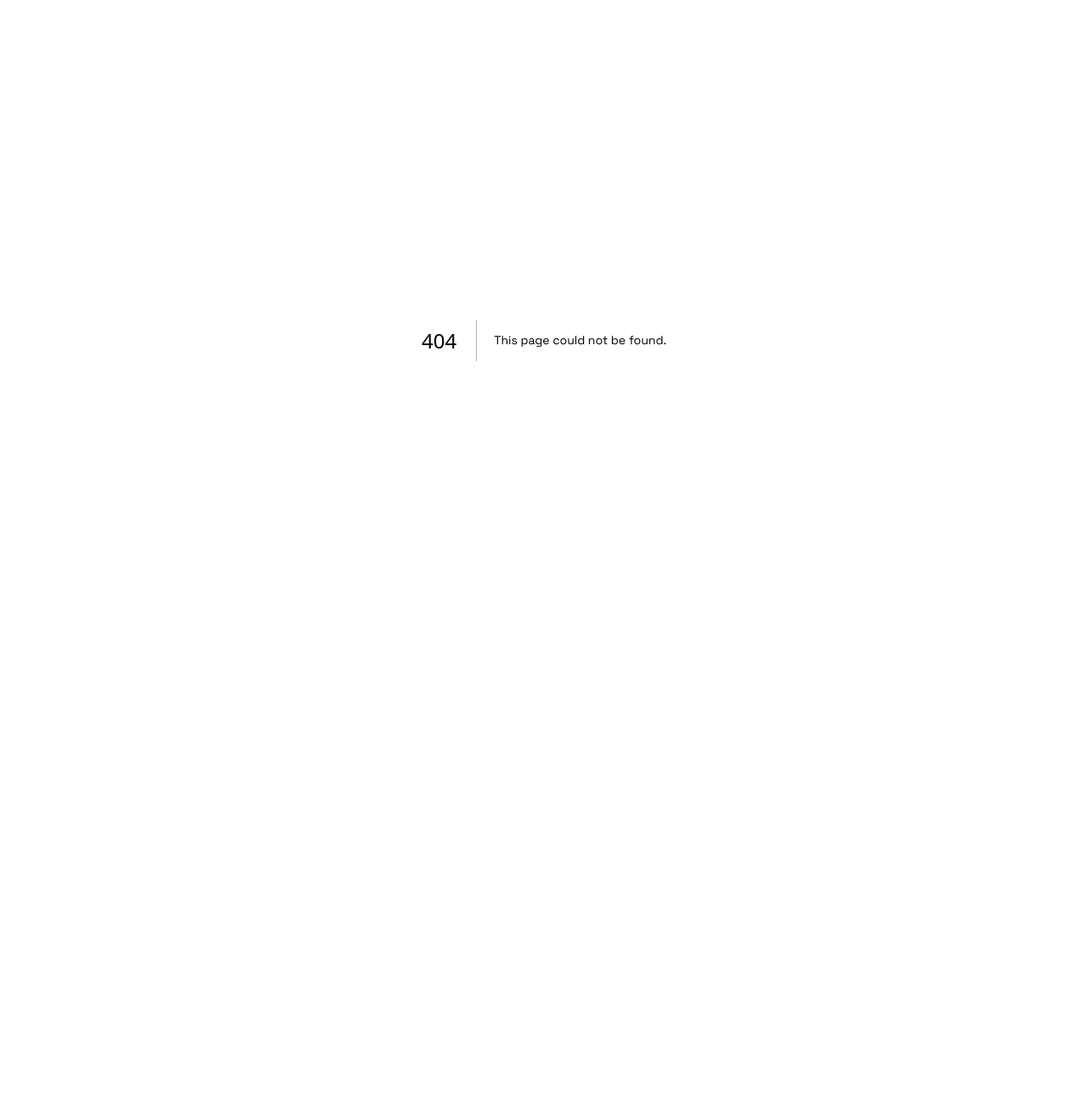
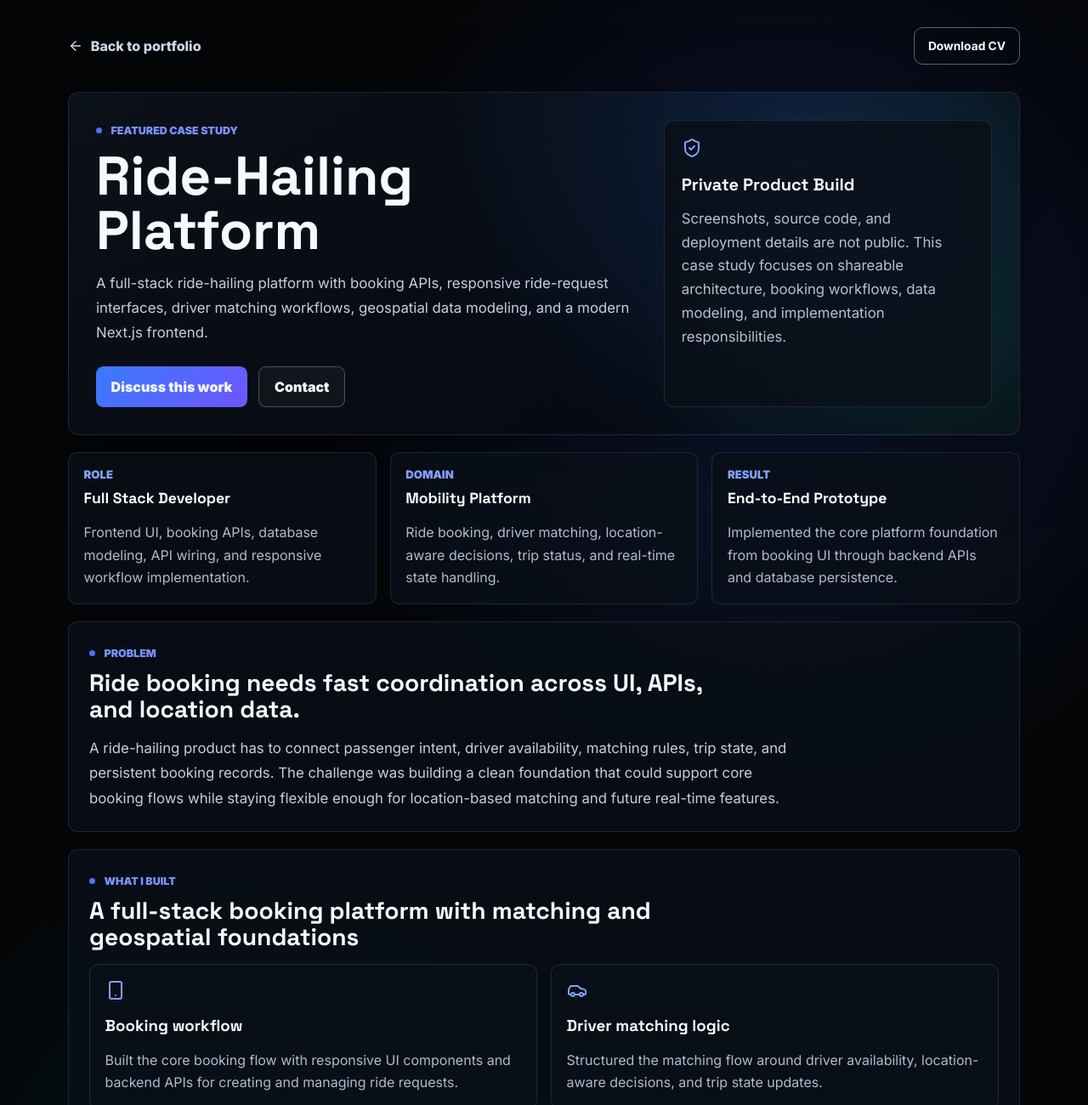
Before and after one commit to javejudiel/portfolio-nextjs, a Next.js app: page /projects/ride-hailing-platform in a window 1280 px wide. Before the commit this address had no page. Shown: the top 1300 px of the page at 85% size. Before the commit the page ends 800 px from the top, so only its background shows below. Built offline with nearby package versions, Linux system fonts and the light colour scheme.

Commit message:
Fixed Ride-hailing architecture image

```diff
--- a/app/globals.css
+++ b/app/globals.css
@@ -947,6 +947,13 @@ h2 {
     linear-gradient(145deg, rgba(12, 18, 28, 0.92), rgba(4, 7, 12, 0.96));
 }
 
+.ride-case-hero {
+  background:
+    radial-gradient(circle at 76% 18%, rgba(42, 127, 255, 0.17), transparent 25rem),
+    radial-gradient(circle at 94% 68%, rgba(39, 194, 184, 0.13), transparent 24rem),
+    linear-gradient(145deg, rgba(12, 18, 28, 0.92), rgba(4, 7, 12, 0.96));
+}
+
 .graph-map {
   position: relative;
   display: grid;
--- /dev/null
+++ b/app/projects/ride-hailing-platform/page.tsx
@@ -0,0 +1,252 @@
+import type { Metadata } from "next";
+import Image from "next/image";
+import Link from "next/link";
+import {
+  ArrowLeft,
+  Bot,
+  Car,
+  Database,
+  MapPinned,
+  RadioTower,
+  Route,
+  ShieldCheck,
+  Smartphone
+} from "lucide-react";
+import { profile } from "@/data/portfolio";
+
+const techStack = [
+  "Next.js",
+  "React",
+  "TypeScript",
+  "PostgreSQL",
+  "PostGIS",
+  "Drizzle ORM",
+  "Neon",
+  "Redis",
+  "API Routes",
+  "AI Assistance"
+];
+
+const highlights = [
+  {
+    title: "Booking workflow",
+    description:
+      "Built the core booking flow with responsive UI components and backend APIs for creating and managing ride requests.",
+    icon: Smartphone
+  },
+  {
+    title: "Driver matching logic",
+    description:
+      "Structured the matching flow around driver availability, location-aware decisions, and trip state updates.",
+    icon: Car
+  },
+  {
+    title: "Geospatial data layer",
+    description:
+      "Used PostgreSQL with location-aware data modeling for bookings, users, trips, and driver-related workflows.",
+    icon: MapPinned
+  },
+  {
+    title: "AI-assisted routing",
+    description:
+      "Designed an assistance layer for route and driver suggestions that can support booking decisions and user intent.",
+    icon: Bot
+  }
+];
+
+export const metadata: Metadata = {
+  title: "Ride-Hailing Platform | Jave Judiel",
+  description:
+    "Case study for a ride-hailing platform built with Next.js, TypeScript, PostgreSQL, Drizzle ORM, driver matching workflows, and responsive booking UI."
+};
+
+export default function RideHailingCaseStudy() {
+  return (
+    <main className="case-page">
+      <div className="case-shell">
+        <header className="case-header">
+          <Link className="back-link" href="/#projects">
+            <ArrowLeft size={18} />
+            Back to portfolio
+          </Link>
+          <a className="download-link" href={profile.cvPath} download>
+            Download CV
+          </a>
+        </header>
+
+        <section className="case-hero ride-case-hero">
+          <div>
+            <div className="section-label">
+              <span />
+              Featured Case Study
+            </div>
+            <h1>Ride-Hailing Platform</h1>
+            <p>
+              A full-stack ride-hailing platform with booking APIs,
+              responsive ride-request interfaces, driver matching workflows,
+              geospatial data modeling, and a modern Next.js frontend.
+            </p>
+            <div className="case-actions">
+              <a href={`mailto:${profile.email}?subject=Ride-hailing platform case study`}>
+                Discuss this work
+              </a>
+              <Link href="/#contact">Contact</Link>
+            </div>
+          </div>
+
+          <aside className="confidential-card">
+            <ShieldCheck size={24} />
+            <h2>Private Product Build</h2>
+            <p>
+              Screenshots, source code, and deployment details are not public.
+              This case study focuses on shareable architecture, booking
+              workflows, data modeling, and implementation responsibilities.
+            </p>
+          </aside>
+        </section>
+
+        <section className="case-grid case-summary-grid">
+          <article>
+            <span>Role</span>
+            <strong>Full Stack Developer</strong>
+            <p>Frontend UI, booking APIs, database modeling, API wiring, and responsive workflow implementation.</p>
+          </article>
+          <article>
+            <span>Domain</span>
+            <strong>Mobility Platform</strong>
+            <p>Ride booking, driver matching, location-aware decisions, trip status, and real-time state handling.</p>
+          </article>
+          <article>
+            <span>Result</span>
+            <strong>End-to-End Prototype</strong>
+            <p>Implemented the core platform foundation from booking UI through backend APIs and database persistence.</p>
+          </article>
+        </section>
+
+        <section className="case-section">
+          <div className="case-section-heading">
+            <div className="section-label">
+              <span />
+              Problem
+            </div>
+            <h2>Ride booking needs fast coordination across UI, APIs, and location data.</h2>
+          </div>
+          <p className="case-lede">
+            A ride-hailing product has to connect passenger intent, driver
+            availability, matching rules, trip state, and persistent booking
+            records. The challenge was building a clean foundation that could
+            support core booking flows while staying flexible enough for
+            location-based matching and future real-time features.
+          </p>
+        </section>
+
+        <section className="case-section">
+          <div className="case-section-heading">
+            <div className="section-label">
+              <span />
+              What I Built
+            </div>
+            <h2>A full-stack booking platform with matching and geospatial foundations</h2>
+          </div>
+          <div className="case-grid highlight-grid">
+            {highlights.map((item) => {
+              const Icon = item.icon;
+              return (
+                <article key={item.title}>
+                  <Icon size={24} />
+                  <h3>{item.title}</h3>
+                  <p>{item.description}</p>
+                </article>
+              );
+            })}
+          </div>
+        </section>
+
+        <section className="case-section graph-section">
+          <div className="case-section-heading">
+            <div className="section-label">
+              <span />
+              Architecture
+            </div>
+            <h2>Booking, matching, and data-flow architecture</h2>
+          </div>
+          <p className="case-lede">
+            This diagram keeps the major system responsibilities visible:
+            client apps, Next.js routing, booking APIs, driver matching and
+            location logic, AI assistance, Redis-backed real-time state, and
+            PostgreSQL persistence.
+          </p>
+          <div className="architecture-image">
+            <Image
+              src="/assets/img/ride-hailing-architecture.svg"
+              alt="Simplified ride-hailing platform architecture diagram"
+              width={1600}
+              height={1040}
+            />
+          </div>
+        </section>
+
+        <section className="case-section case-two-column">
+          <div>
+            <div className="section-label">
+              <span />
+              Impact
+            </div>
+            <h2>Practical outcomes</h2>
+            <ul className="case-list">
+              <li>Built responsive passenger-facing ride booking UI components.</li>
+              <li>Implemented core booking APIs and backend workflow boundaries.</li>
+              <li>Modeled users, bookings, trips, and location-aware entities in PostgreSQL.</li>
+              <li>Designed the architecture for driver matching, cached state, and AI-assisted route suggestions.</li>
+            </ul>
+          </div>
+
+          <div>
+            <div className="section-label">
+              <span />
+              Tech Stack
+            </div>
+            <h2>Tools used</h2>
+            <div className="case-tags">
+              {techStack.map((tech) => (
+                <span key={tech}>{tech}</span>
+              ))}
+            </div>
+          </div>
+        </section>
+
+        <section className="case-section case-timeline">
+          <div className="case-section-heading">
+            <div className="section-label">
+              <span />
+              Workflow
+            </div>
+            <h2>How the platform comes together</h2>
+          </div>
+          <div className="case-grid timeline-grid">
+            <article>
+              <Route size={22} />
+              <h3>Booking request</h3>
+              <p>Passenger intent flows from the client UI through Next.js routing into backend booking APIs.</p>
+            </article>
+            <article>
+              <RadioTower size={22} />
+              <h3>Matching and state</h3>
+              <p>Driver availability and trip state can be cached for quick updates while booking records persist separately.</p>
+            </article>
+            <article>
+              <Database size={22} />
+              <h3>Persistence</h3>
+              <p>PostgreSQL stores users, bookings, trips, and location-aware records for the core mobility workflow.</p>
+            </article>
+            <article>
+              <Bot size={22} />
+              <h3>Assistance layer</h3>
+              <p>AI-assisted suggestions can support route decisions, driver matching context, and booking support flows.</p>
+            </article>
+          </div>
+        </section>
+      </div>
+    </main>
+  );
+}
--- a/data/portfolio.ts
+++ b/data/portfolio.ts
@@ -172,6 +172,13 @@ export const projects = [
     href: "/projects/social-platform-for-musicians"
   },
   {
+    title: "Ride-Hailing Platform",
+    description:
+      "Built a full-stack ride-hailing platform from scratch with a TypeScript backend, Neon Serverless PostgreSQL via Drizzle ORM, and a modern React/Next.js frontend, implementing core booking APIs and responsive UI components.",
+    tags: ["Next.js", "TypeScript", "PostgreSQL"],
+    href: "/projects/ride-hailing-platform"
+  },
+  {
     title: "Logistics Management System",
     description:
       "An order tracking and logistics platform integrating Lazada and TikTok APIs.",
@@ -204,13 +211,6 @@ export const projects = [
     description:
       "Developed a Shopify-based e-commerce website with custom features and optimizations.",
     tags: ["Shopify", "Liquid", "JavaScript", "API Integrations"],
-    href: "#"
-  },
-  {
-    title: "Ride-Hailing Platform",
-    description:
-      "Built a full-stack ride-hailing platform from scratch with a TypeScript backend, Neon Serverless PostgreSQL via Drizzle ORM, and a modern React/Next.js frontend, implementing core booking APIs and responsive UI components.",
-    tags: ["Next.js", "TypeScript", "PostgreSQL"],
     href: "#"
   }
 ];
```
Also changed, not shown: public/assets/img/ride-hailing-architecture.svg (added), 1 other file (tests, documents, lock files or other folders).
